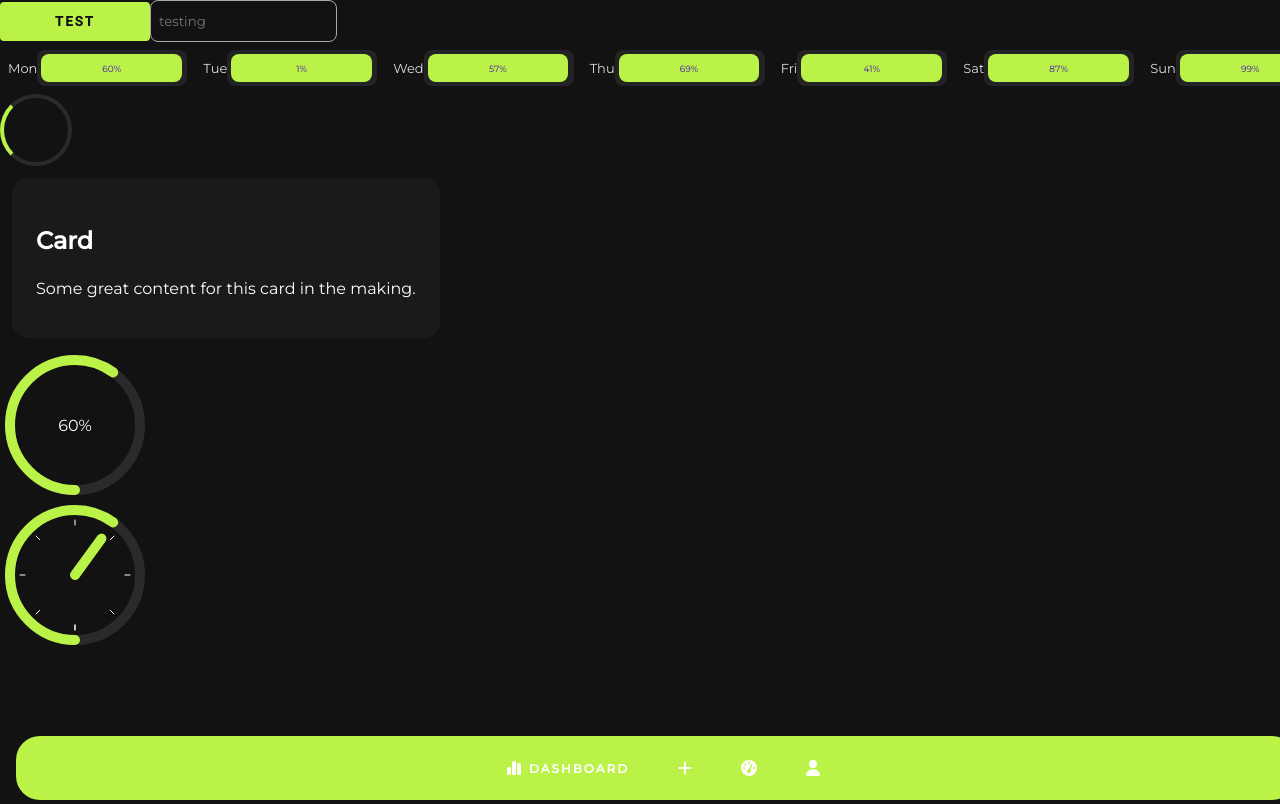
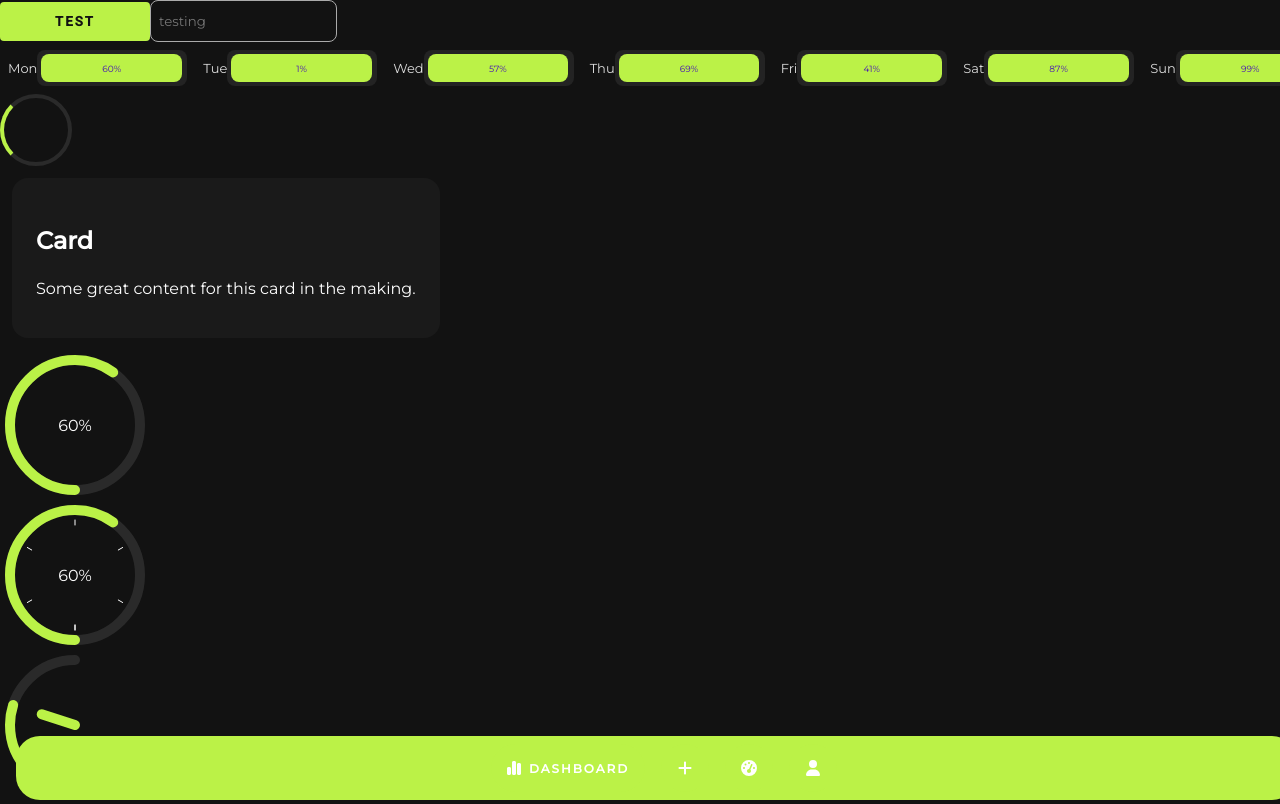
Before and after one commit to jalaj711/gastos-frontend, a Next.js app: page / in a window 1280 px wide. Shown: the top 804 px of the page. Built offline with nearby package versions, Linux system fonts and the light colour scheme.

Commit message:
add `gaugeMarks`, `gaugeMarkSeperation`, `showValue` and `centralNeedle` props
Signed-off-by: Jalaj Kumar <96870071+jalaj711@users.noreply.github.com>

```diff
--- a/components/CircularProgress.tsx
+++ b/components/CircularProgress.tsx
@@ -5,7 +5,10 @@ function CircularProgress(props: {
   value: number;
   id: string;
   range?: number;
-  gaugeLike?: boolean;
+  centralNeedle?: boolean;
+  gaugeMarks?: boolean;
+  gaugeMarkSeperation?: number;
+  showValue?: boolean;
   dimension?: number;
   lineWidth?: number;
 }) {
@@ -58,7 +61,7 @@ function CircularProgress(props: {
       // Draws the marks on the gauge
       const drawGaugeMarks = () => {
         const length = 5;
-        const seperationInDegrees = 45;
+        const seperationInDegrees = props.gaugeMarkSeperation || 45;
         var degrees = 0;
         const drawSingleMark = () => {
           ctx.beginPath();
@@ -101,9 +104,9 @@ function CircularProgress(props: {
         ctx.moveTo(centreX, centreY);
         ctx.lineTo(
           centreX +
-            (radius - lineWidth - 10) * Math.sin((Math.PI / 180) * degrees),
+            (radius - lineWidth - 20) * Math.sin((Math.PI / 180) * degrees),
           centreY +
-            (radius - lineWidth - 10) * Math.cos((Math.PI / 180) * degrees)
+            (radius - lineWidth - 20) * Math.cos((Math.PI / 180) * degrees)
         );
         ctx.strokeStyle = colors.primary;
         ctx.lineWidth = lineWidth;
@@ -112,23 +115,19 @@ function CircularProgress(props: {
 
       ctx.lineCap = "round";
       drawOutline();
-      if (props.gaugeLike) {
-        drawGaugeMarks();
-        drawMeter();
-      }
+      props.gaugeMarks && drawGaugeMarks();
+      props.centralNeedle &&  drawMeter();
       drawValue();
     }
-  }, [props.id, props.value, props.gaugeLike, radius, lineWidth, range]);
+  }, [props.id, props.value, props.gaugeMarks, props.centralNeedle, props.gaugeMarkSeperation, radius, lineWidth, range]);
 
   return (
     <>
       <div className="progressWrap">
         <canvas id={props.id} width={dimension} height={dimension}></canvas>
-        {props.gaugeLike ? (
-          ""
-        ) : (
+        {props.showValue &&
           <span className="progressValue">{props.value}%</span>
-        )}
+        }
       </div>
       <style jsx>{`
         .progressValue {
--- a/pages/index.tsx
+++ b/pages/index.tsx
@@ -36,8 +36,9 @@ const Home: NextPage = () => {
         <Card title="Card">
             Some great content for this card in the making.
         </Card>
-        <CircularProgress value={60} id="circularprogress" />
-        <CircularProgress value={60} gaugeLike id="circularprogress2" range={360}/>
+        <CircularProgress value={60} showValue id="circularprogress" />
+        <CircularProgress value={60} showValue gaugeMarkSeperation={60} gaugeMarks id="circularprogress2"/>
+        <CircularProgress value={60} centralNeedle gaugeMarkSeperation={60} range={180} id="circularprogress3"/>
         <Navbar />
       </main>
     </div>
```
